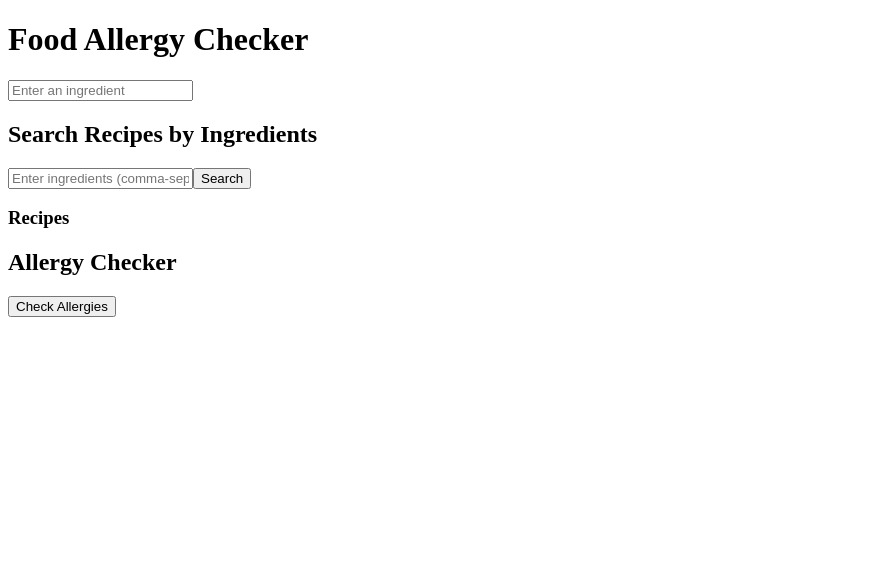
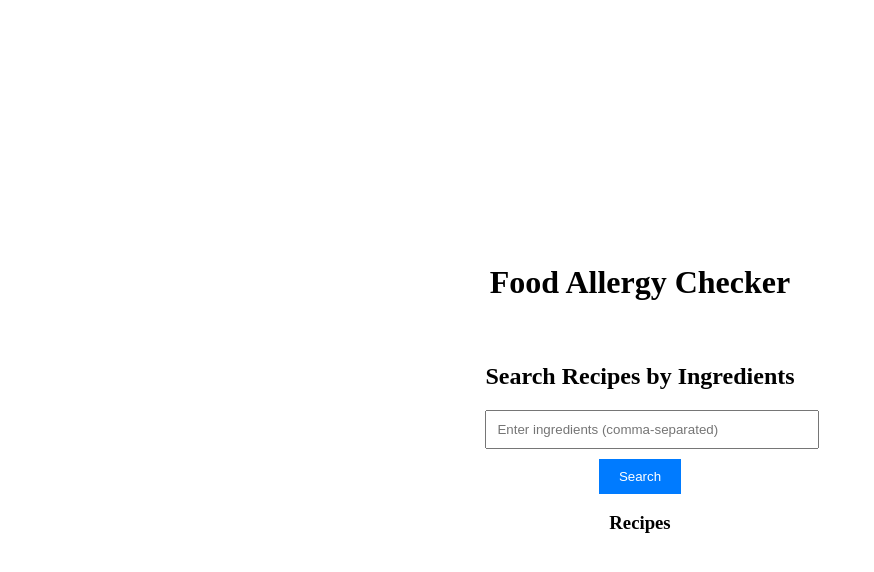
Before and after one commit to marzdevs/Food-Allergy-Checker, a React (Vite) app in the folder food-app/: page / in a window 1280 px wide. Shown: the top 572 px of the page, without its empty margins (0-874 px from the left). Built offline with nearby package versions, Linux system fonts and the light colour scheme.

Commit message:
final form

```diff
--- a/food-app/src/App.jsx
+++ b/food-app/src/App.jsx
@@ -15,13 +15,25 @@ const App = () => {
   };
 
   return (
-    <div class="flex items-center p-4 float-left">
-      <h1>Food Allergy Checker</h1>
-      <IngredientInput onAddIngredient={addIngredient} class="flow-root"/>
+    <div style={containerStyle}>
+      <h1 style={titleStyle}>Food Allergy Checker</h1>
+      {/* <IngredientInput onAddIngredient={addIngredient} class="flow-root"/> */}
       <RecipeSearch ingredients={ingredients} class="flow-root"/>
-      <AllergyChecker ingredients={ingredients} allergens={allergens} class="flow-root"/>
+      {/* <AllergyChecker ingredients={ingredients} allergens={allergens} class="flow-root"/> */}
     </div>
   );
 };
 
+const containerStyle = {
+  display: "flex",
+  flexDirection: "column", // Stack children vertically
+  alignItems: "center",      // Center horizontally
+  justifyContent: "center",  // Center vertically
+  height: "100vh",           // Takes the full height of the viewport
+};
+
+const titleStyle = {
+  textAlign: "center",
+};
+
 export default App;
--- a/food-app/src/IngredientInput.jsx
+++ b/food-app/src/IngredientInput.jsx
@@ -54,7 +54,7 @@ const [ingredientDetails, setIngredientDetails] = useState(null);
             />
           )}
           <p>Aisle: {ingredientDetails.aisle}</p>
-          {/* Add more information as needed */}
+
         </div>
       )}
     </div>
--- a/food-app/src/RecipeSearch.jsx
+++ b/food-app/src/RecipeSearch.jsx
@@ -1,10 +1,8 @@
 import React, { useState } from "react";
-
 
 const RecipeSearch = () => {
   const [ingredients, setIngredients] = useState("");
   const [recipes, setRecipes] = useState([]);
-
 
   const handleInputChange = (e) => {
     setIngredients(e.target.value);
@@ -24,25 +22,27 @@ const RecipeSearch = () => {
   };
 
   return (
-    <div>
+    <div style={containerStyle}>
       <h2>Search Recipes by Ingredients</h2>
       <input
         type="text"
         placeholder="Enter ingredients (comma-separated)"
+        style={inputStyle}
         value={ingredients}
         onChange={handleInputChange}
       />
-      <button onClick={searchRecipes}>Search</button>
+      <button style={buttonStyle} onClick={searchRecipes}>
+        Search
+      </button>
       <div>
         <h3>Recipes</h3>
-        <ul>
+        <ul style={recipeListStyle}>
           {recipes.map((recipe) => (
-            <li key={recipe.id}>
+            <li style={recipeItemStyle} key={recipe.id}>
               <img
                 src={recipe.image}
                 alt={`${recipe.title} Image`}
-                width="100"
-                height="100"
+                style={recipeImageStyle}
               />
               {recipe.title}
             </li>
@@ -53,4 +53,42 @@ const RecipeSearch = () => {
   );
 };
 
+// Define inline styles
+const containerStyle = {
+  maxWidth: "400px",
+  margin: "0 auto",
+  padding: "20px",
+  textAlign: "center",
+};
+
+const inputStyle = {
+  width: "100%",
+  padding: "10px",
+  marginBottom: "10px",
+};
+
+const buttonStyle = {
+  padding: "10px 20px",
+  backgroundColor: "#007bff",
+  color: "white",
+  border: "none",
+  cursor: "pointer",
+};
+
+const recipeListStyle = {
+  listStyle: "none",
+  padding: 0,
+};
+
+const recipeItemStyle = {
+  display: "flex",
+  alignItems: "center",
+  marginBottom: "10px",
+};
+
+const recipeImageStyle = {
+  marginRight: "10px",
+  borderRadius: "5px",
+};
+
 export default RecipeSearch;
```
